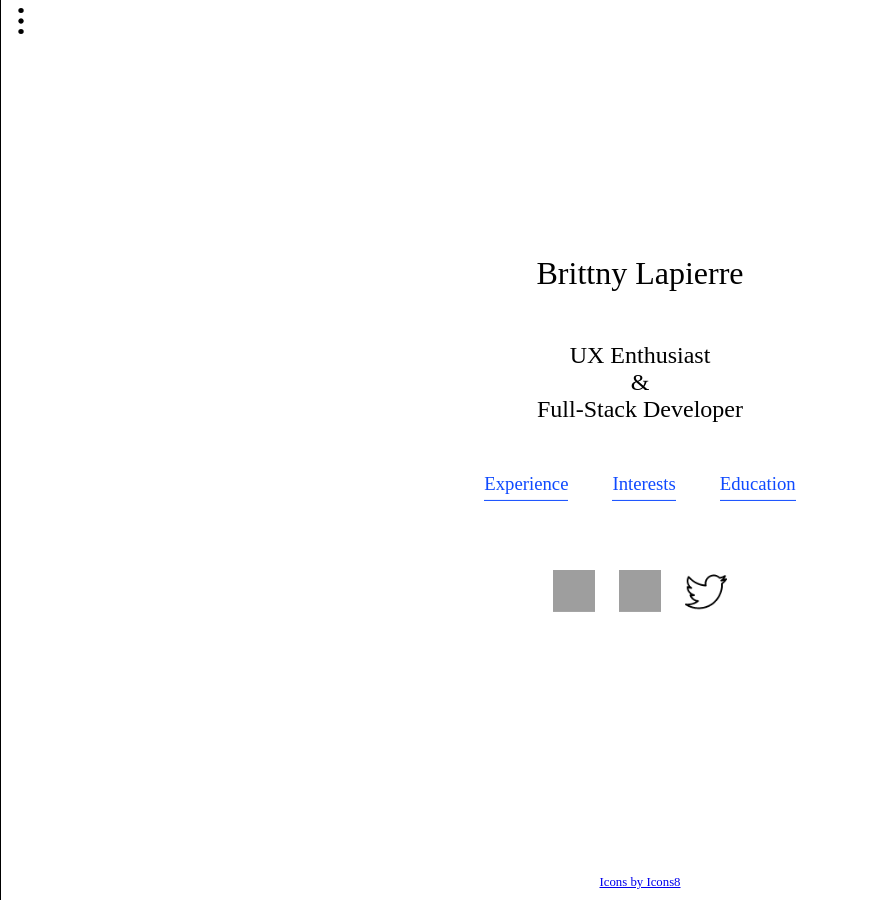
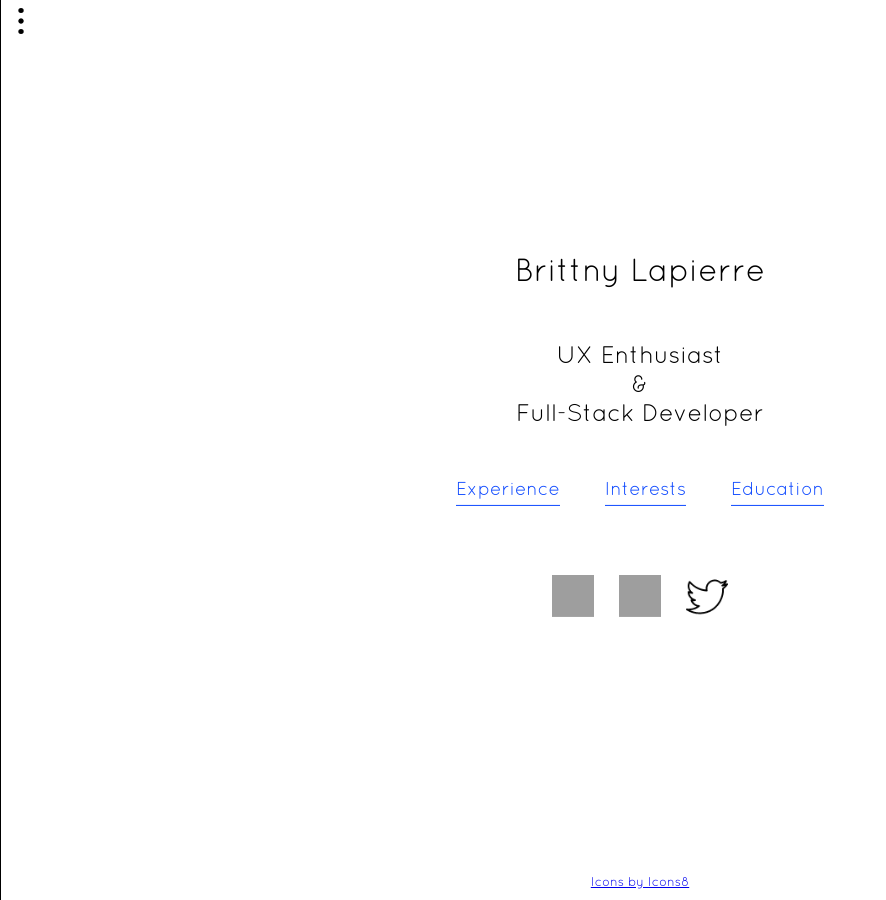
Before and after one commit to brittnylapierre/l3rittny.github.io-old, a Jekyll site: the page index.html, which Jekyll copies as it is, in a window 1280 px wide. Shown: the whole page, without its empty margins (0-886 px from the left). Built offline with Jekyll 4.4.1, drawn with Linux system fonts in a browser that asks for light colours; nearby versions of some CDN libraries; some web fonts are replaced; grey boxes are pictures that could not be loaded.

Commit message:
Update style.css

```diff
--- a/css/style.css
+++ b/css/style.css
@@ -1,16 +1,16 @@
 @font-face {
     font-family: defaultSerif;
-    /*src: url(./fonts/Abhaya_Libre/AbhayaLibre-Regular.ttf);*/
-    src: url(./fonts/Trirong/Trirong-Regular.ttf);
+    /*src: url(/fonts/Abhaya_Libre/AbhayaLibre-Regular.ttf);*/
+    src: url(/fonts/Trirong/Trirong-Regular.ttf);
 }
 
 @font-face {
 	font-family: defaultSans;
-    /*src: url(./fonts/Bungee_Hairline/BungeeHairline-Regular.ttf);*/
-    /*src: url(./fonts/Didact_Gothic/DidactGothic.ttf);*/
-    /*src: url(./fonts/Poiret_One/PoiretOne-Regular.ttf);*/
-    /*src: url(./fonts/Raleway/Raleway-Regular.ttf);*/
-    src: url(./fonts/Quicksand/Quicksand-Regular.ttf); /*like*/
+    /*src: url(/fonts/Bungee_Hairline/BungeeHairline-Regular.ttf);*/
+    /*src: url(/fonts/Didact_Gothic/DidactGothic.ttf);*/
+    /*src: url(/fonts/Poiret_One/PoiretOne-Regular.ttf);*/
+    /*src: url(/fonts/Raleway/Raleway-Regular.ttf);*/
+    src: url(/fonts/Quicksand/Quicksand-Regular.ttf); /*like*/
 }
 
 .inline {
```
